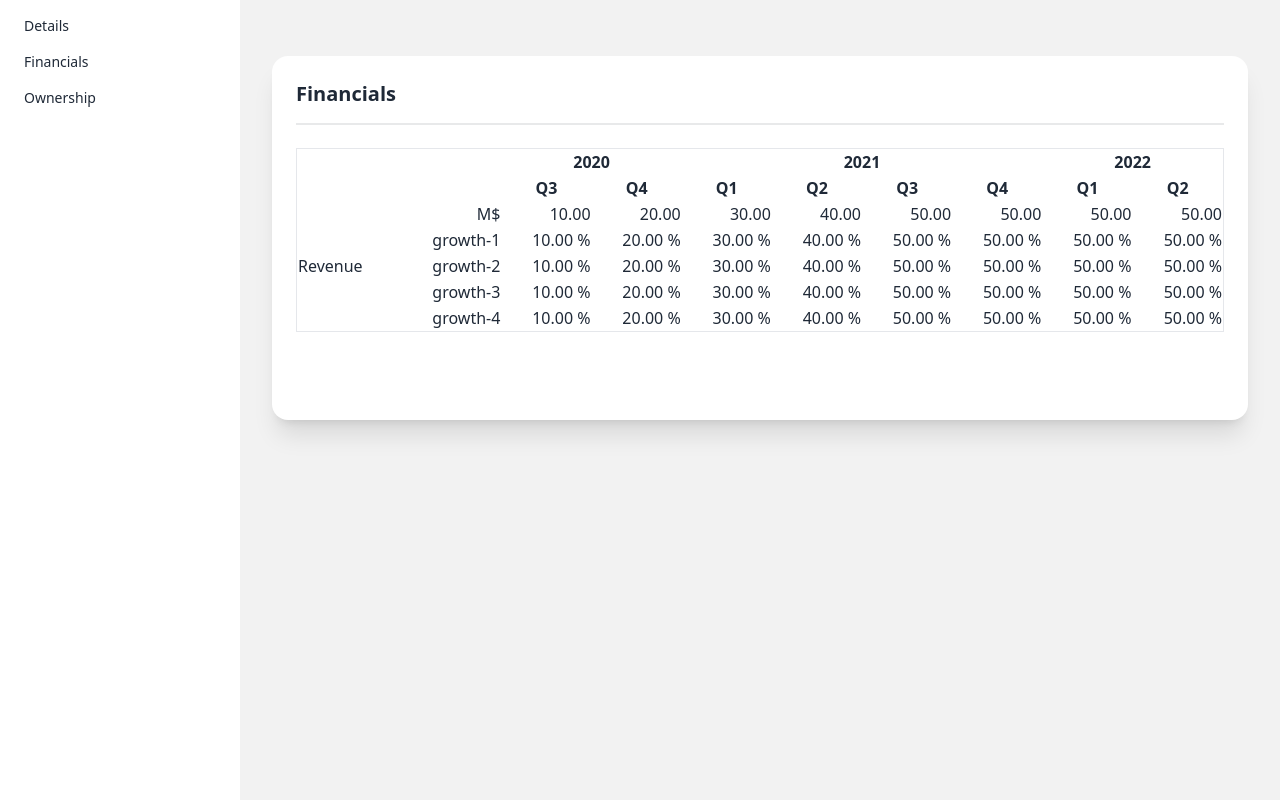
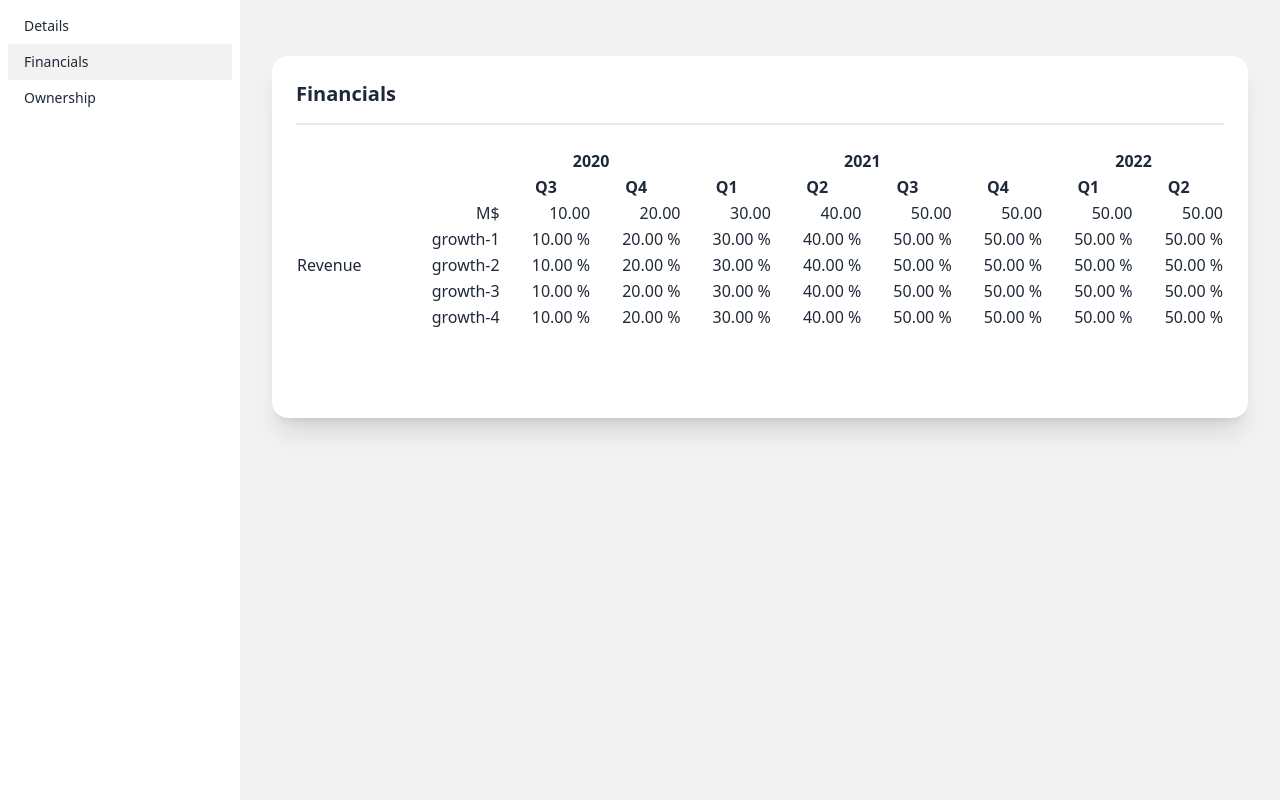
Before and after one commit to andrefaceira/app-stocks-ui, a SvelteKit app: page /symbols/1/financials in a window 1280 px wide. Built offline with nearby package versions, Linux system fonts and the light colour scheme.

Commit message:
Add navbar navigation (#24)

```diff
--- a/src/routes/symbols/[symbol]/+layout.svelte
+++ b/src/routes/symbols/[symbol]/+layout.svelte
@@ -1,24 +1,46 @@
 <script lang="ts">
+	import { page } from '$app/stores';
+
+	type SymbolPage = {
+		label: string;
+		key: string;
+	};
+
+	const symbolsPages: SymbolPage[] = [
+		{
+			label: 'Details',
+			key: 'details'
+		},
+		{
+			label: 'Financials',
+			key: 'financials'
+		},
+		{
+			label: 'Ownership',
+			key: 'ownership'
+		}
+	];
+
+	const getPagePath = (key: string): string => `/symbols/${$page.params.symbol}/${key}`;
 </script>
 
 <div class="drawer drawer-open">
 	<input id="my-drawer-2" type="checkbox" class="drawer-toggle" />
 	<div class="drawer-content flex flex-col p-8 bg-base-200">
-
-
 		<div class="card w-full p-6 bg-base-100 shadow-xl mt-6">
 			<div class="text-left text-xl font-semibold">Financials</div>
 			<div class="divider mt-2" />
 			<slot />
 			<div class="card-body" />
 		</div>
-
 	</div>
 	<div class="drawer-side">
 		<ul class="menu pt-2 w-60 bg-base-100 text-base-content">
-			<li><a>Details</a></li>
-			<li><a>Financials</a></li>
-			<li><a>Ownership</a></li>
+			{#each symbolsPages as symbolPage}
+				<li class={$page.url.pathname == getPagePath(symbolPage.key) ? 'bg-base-200' : ''}>
+					<a href={getPagePath(symbolPage.key)}>{symbolPage.label}</a>
+				</li>
+			{/each}
 		</ul>
 	</div>
 </div>
--- a/src/routes/symbols/[symbol]/financials/financials-table.svelte
+++ b/src/routes/symbols/[symbol]/financials/financials-table.svelte
@@ -4,7 +4,7 @@
 	export let table: Table;
 </script>
 
-<table class="border">
+<table>
 	<thead>
 		{#each table.header.groupingRows as row}
 			<tr>
```
Lines whose indentation alone changed are shown as unchanged.
